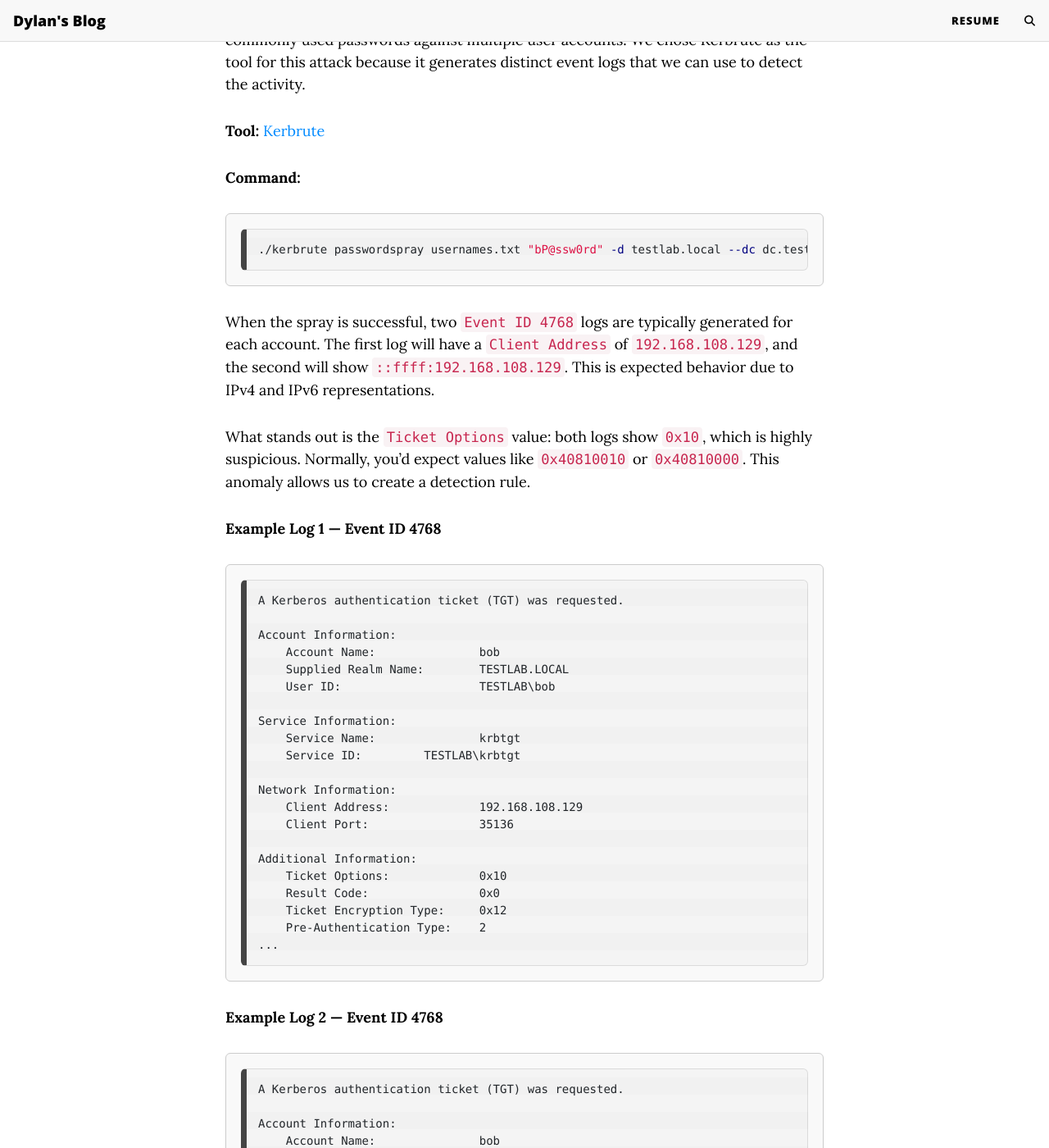
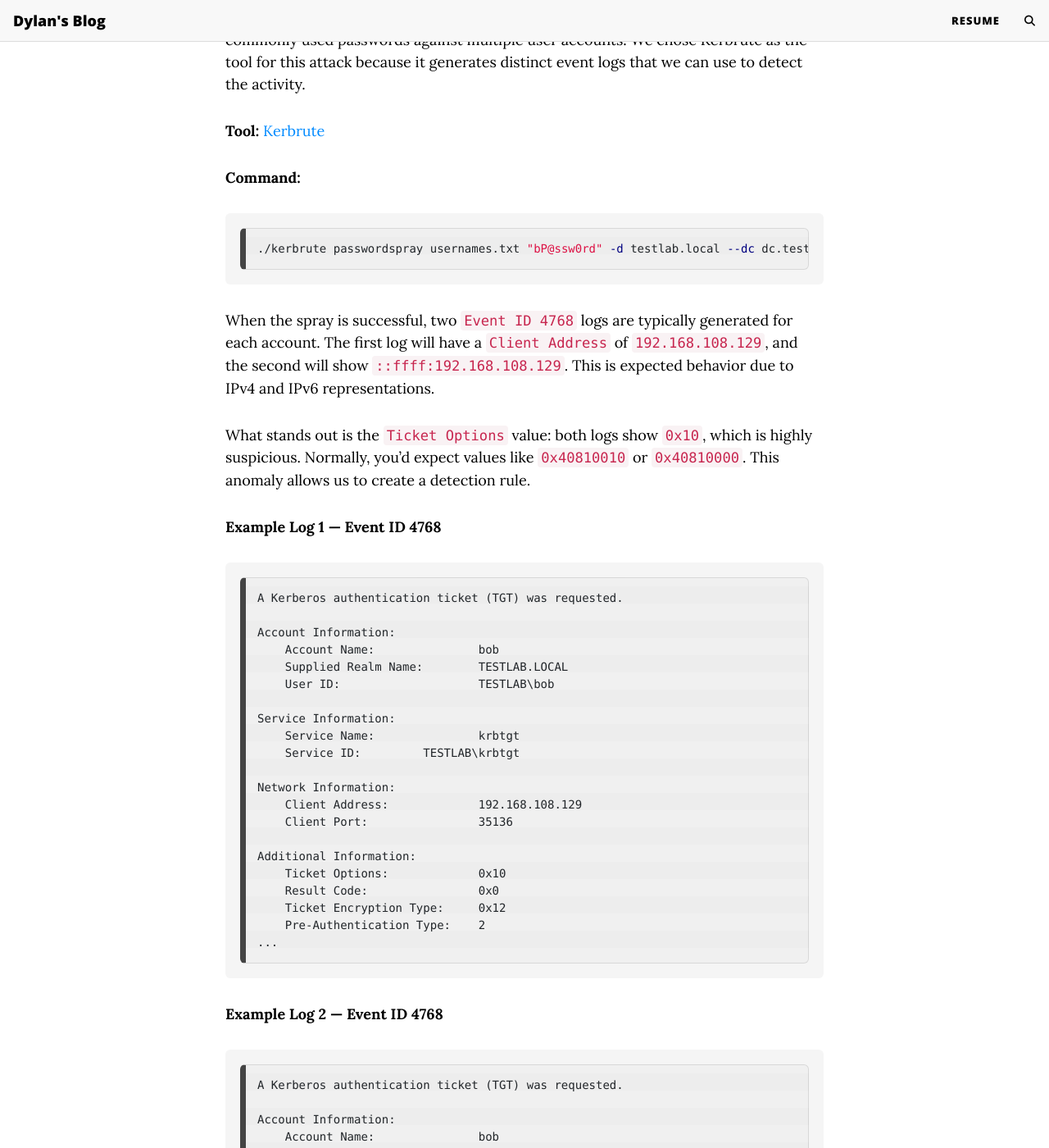
Before and after one commit to DylanDavis1/dylandavis1.github.io, a Jekyll site: the page built from _posts/2025-07-04-active-directory-detections-Part-1.md, in a window 1280 px wide and 1400 px high, scrolled down 1311 px. Shown: the whole window at 82% size. Built offline with Jekyll 4.4.1, drawn with Linux system fonts in a browser that asks for light colours; comment, search, counter and statistics services are not loaded.

Commit message:
Update custom-theme.css

```diff
--- a/assets/css/custom-theme.css
+++ b/assets/css/custom-theme.css
@@ -48,11 +48,10 @@ img {
   padding: 2px;       /* optional: space between image and border */
 }
 
-/* Border around code blocks */
 .highlight, pre {
-  border: 1px solid #ccc;
+  border: none;
   border-radius: 6px;
-  background-color: #f9f9f9;
+  background-color: #f5f5f5;
   padding: 1em;
   overflow-x: auto;
 }
```
